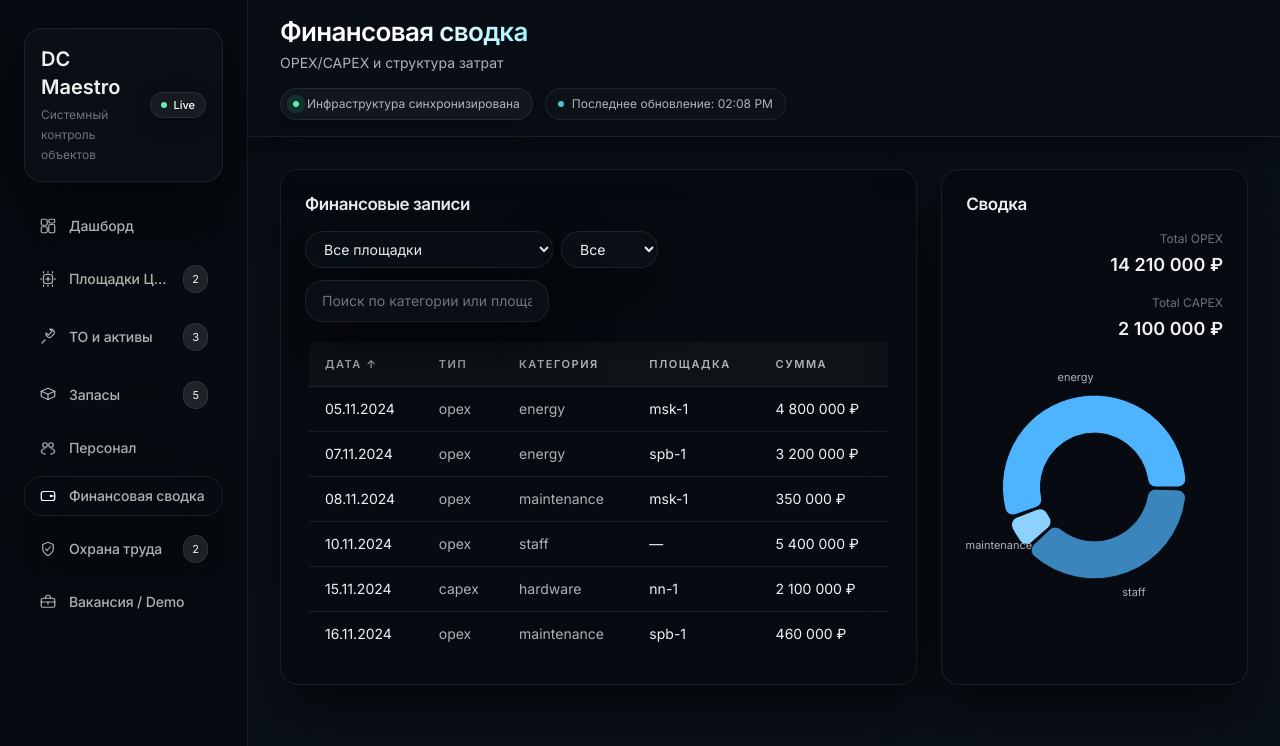
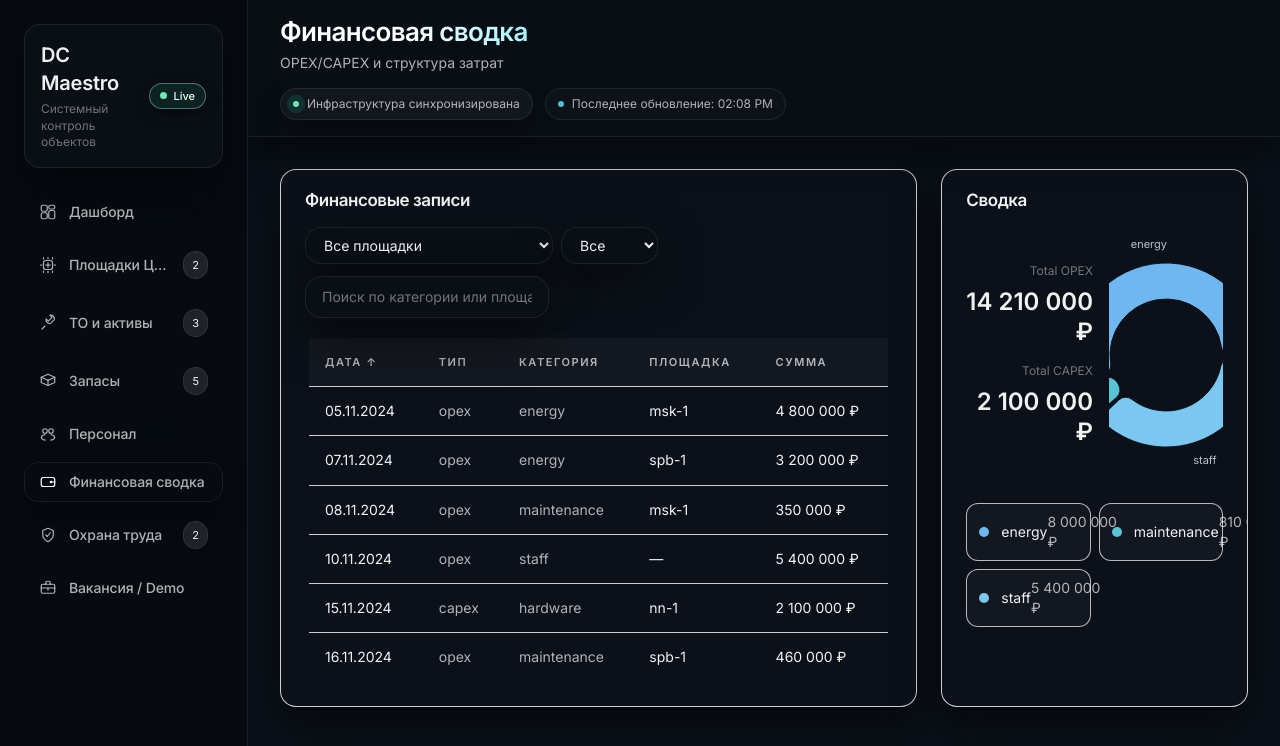
Before and after one commit to QuantumKeyUYU/dc-maestro, a React (Vite) app: page /finance in a window 1280 px wide. Shown: the top 746 px of the page. Built offline with nearby package versions, Linux system fonts and the light colour scheme.

Commit message:
Refine card and table styling across UI

```diff
--- a/src/app/App.tsx
+++ b/src/app/App.tsx
@@ -125,15 +125,15 @@ export default function App() {
   return (
     <div className="min-h-screen text-text-primary relative overflow-hidden bg-[#0b1119]">
       <div className="flex h-screen overflow-hidden relative">
-        <aside className="w-[248px] bg-base-panel border-r border-border-soft px-6 py-7 flex flex-col gap-6 shadow-elevation-card/70 relative z-10">
+        <aside className="w-[248px] bg-base-panel border-r border-border-soft px-6 py-6 flex flex-col gap-6 shadow-elevation-card/70 relative z-10">
           <NavLink to="/" className="group block">
             <div className="px-4 py-4 rounded-card border border-border-soft bg-base-panelSoft shadow-elevation-card flex items-center justify-between gap-3">
-              <div>
-                <div className="text-lg sm:text-xl font-semibold text-text-primary leading-tight">{strings.headers.appTitle}</div>
-                <p className="text-[12px] text-text-muted mt-1">Системный контроль объектов</p>
+              <div className="space-y-1">
+                <div className="text-lg sm:text-xl font-semibold text-text-primary leading-snug tracking-[-0.01em]">{strings.headers.appTitle}</div>
+                <p className="text-[12px] leading-snug text-text-muted">Системный контроль объектов</p>
               </div>
-              <div className="inline-flex items-center gap-1.5 rounded-full border border-border-soft bg-white/5 px-2.5 py-1 text-[11px] font-medium text-white shadow-[0_6px_18px_rgba(0,0,0,0.35)]">
-                <span className="h-[6px] w-[6px] rounded-full bg-emerald-300" />
+              <div className="inline-flex items-center gap-1.5 rounded-full border border-emerald-200/40 bg-emerald-400/10 px-2.5 py-1 text-[11px] font-medium text-emerald-50 shadow-[0_6px_14px_rgba(0,0,0,0.3)]">
+                <span className="h-[7px] w-[7px] rounded-full bg-emerald-300" />
                 Live
               </div>
             </div>
@@ -148,10 +148,10 @@ export default function App() {
                   title={item.badge?.tooltip ?? item.label}
                   className={({ isActive }) =>
                     clsx(
-                      'group relative flex items-center gap-3 rounded-card px-3.5 py-2.5 text-sm transition-colors border text-text-secondary backdrop-blur-xl',
+                      'group relative flex items-center gap-3 rounded-[14px] px-3.5 py-2.5 text-sm transition-colors border text-text-secondary backdrop-blur-xl',
                       isActive
-                        ? 'bg-white/8 text-text-primary border-border-soft shadow-elevation-card'
-                        : 'bg-transparent border-transparent hover:bg-white/5 hover:border-border-soft'
+                        ? 'bg-white/8 text-text-primary border-border-soft shadow-[0_14px_30px_rgba(0,0,0,0.36)]'
+                        : 'bg-transparent border-transparent hover:bg-white/6 hover:border-border-soft'
                     )
                   }
                 >
--- a/src/modules/dashboard/DashboardPage.tsx
+++ b/src/modules/dashboard/DashboardPage.tsx
@@ -475,8 +475,8 @@ export function DashboardPage() {
             {roleShortcuts.map((role) => (
               <div key={role.title} className="flex items-center justify-between rounded-card border border-border-soft bg-base-panelSoft px-5 py-4 shadow-elevation-card">
                 <div className="space-y-1">
-                  <div className="text-sm font-semibold text-white">{role.title}</div>
-                  <p className="text-xs text-text-secondary">{role.metric}</p>
+                  <div className="text-sm font-semibold text-white leading-snug max-w-[260px]">{role.title}</div>
+                  <p className="text-xs text-text-secondary leading-snug max-w-[360px]">{role.metric}</p>
                 </div>
                 <CtaLink to={role.to} icon={<ArrowRight />} size="lg" className="shrink-0">
                   Перейти
@@ -489,12 +489,12 @@ export function DashboardPage() {
         <Card title="Площадки" subtitle="Uptime, reliability и capacity">
           <div className="flex flex-col gap-4">
             {withScores.slice(0, 3).map((site) => (
-              <div key={site.id} className="flex items-center justify-between rounded-card border border-border-soft bg-base-panelSoft px-5 py-4 shadow-elevation-card">
-                <div className="space-y-1">
-                  <div className="text-sm font-semibold text-white">{site.name}</div>
-                  <div className="text-xs text-text-secondary">{site.region}</div>
+              <div key={site.id} className="flex items-center justify-between rounded-card border border-border-soft bg-base-panelSoft px-5 py-4 shadow-elevation-card gap-3">
+                <div className="space-y-1 min-w-0">
+                  <div className="text-sm font-semibold text-white leading-tight max-w-[220px]">{site.name}</div>
+                  <div className="text-xs text-text-secondary leading-snug">{site.region}</div>
                 </div>
-                <div className="flex items-center gap-2 flex-wrap justify-end">
+                <div className="flex items-center gap-2 flex-wrap justify-end min-w-[220px]">
                   <StatusPill label={`Uptime ${site.uptime.toFixed(1)}%`} variant="ok" size="sm" />
                   <StatusPill label={`Reliab. ${site.reliability.toFixed(1)}`} variant="ok" size="sm" />
                   <StatusPill label={`Cap ${site.capacity.toFixed(1)}%`} variant="warn" size="sm" />
--- a/src/modules/finance/FinancePage.tsx
+++ b/src/modules/finance/FinancePage.tsx
@@ -7,9 +7,9 @@ import { sites } from '../../shared/data/sites';
 import { strings } from '../../shared/lib/strings';
 import { useTableSortAndFilter } from '../../shared/hooks/useTableSortAndFilter';
 
-const COLORS = ['#4FB4FF', '#8CD1FF', 'rgba(79,180,255,0.72)', 'rgba(79,180,255,0.48)'];
-const LABEL_COLOR = 'rgba(255,255,255,0.68)';
-const SEGMENT_SEPARATOR = '#0A0F16';
+const COLORS = ['#6FB7F0', '#59C2D5', '#7AC7F0', '#4DA7C1'];
+const LABEL_COLOR = 'rgba(236,242,255,0.78)';
+const SEGMENT_SEPARATOR = 'rgba(10,15,22,0.92)';
 
 export function FinancePage() {
   const [siteFilter, setSiteFilter] = useState<string>('all');
@@ -102,13 +102,14 @@ export function FinancePage() {
           </Table>
         </Card>
         <Card title="Сводка">
-          <div className="space-y-4">
-            <div className="flex flex-col gap-1 text-right">
+          <div className="space-y-5">
+            <div className="grid gap-4 md:grid-cols-[1fr,1fr] md:items-center">
+              <div className="flex flex-col gap-2 text-left md:text-right">
                 <div className="text-xs text-text-muted">Total OPEX</div>
-              <div className="text-lg font-semibold text-text-primary">{totalOpex.toLocaleString('ru-RU')} ₽</div>
+                <div className="text-2xl font-semibold text-text-primary leading-tight">{totalOpex.toLocaleString('ru-RU')} ₽</div>
 
-              <div className="text-xs text-text-muted mt-3">Total CAPEX</div>
-              <div className="text-lg font-semibold text-text-primary">{totalCapex.toLocaleString('ru-RU')} ₽</div>
+                <div className="text-xs text-text-muted pt-2">Total CAPEX</div>
+                <div className="text-2xl font-semibold text-text-primary leading-tight">{totalCapex.toLocaleString('ru-RU')} ₽</div>
               </div>
               <div className="h-64">
                 <ResponsiveContainer width="100%" height="100%">
@@ -119,11 +120,11 @@ export function FinancePage() {
                       cx="50%"
                       cy="50%"
                       outerRadius={92}
-                    innerRadius={54}
+                      innerRadius={56}
                       strokeWidth={3}
-                    cornerRadius={8}
+                      cornerRadius={10}
                       labelLine={false}
-                    paddingAngle={2}
+                      paddingAngle={3}
                       label={({ name, x, y }) => (
                         <text x={x} y={y} fill={LABEL_COLOR} textAnchor="middle" dominantBaseline="central" fontSize={11}>
                           {name}
@@ -141,17 +142,37 @@ export function FinancePage() {
                     </Pie>
                     <Tooltip
                       contentStyle={{
-                    background: 'rgba(7,11,17,0.96)',
-                    border: '1px solid rgba(255,255,255,0.14)',
+                        background: 'rgba(8,12,19,0.96)',
+                        border: '1px solid rgba(255,255,255,0.1)',
                         borderRadius: 14,
-                    color: 'rgba(255,255,255,0.94)',
-                    boxShadow: '0 18px 48px rgba(0,0,0,0.55)'
+                        color: 'rgba(236,242,255,0.9)',
+                        boxShadow: '0 16px 38px rgba(0,0,0,0.5)'
                       }}
-                  itemStyle={{ color: 'rgba(255,255,255,0.94)' }}
+                      itemStyle={{ color: 'rgba(236,242,255,0.9)' }}
                     />
                   </PieChart>
                 </ResponsiveContainer>
               </div>
+            </div>
+            {pieData.length ? (
+              <div className="grid gap-2 sm:grid-cols-2">
+                {pieData.map((entry, index) => (
+                  <div
+                    key={entry.name}
+                    className="flex items-center justify-between rounded-[12px] border border-border-soft/70 bg-white/[0.03] px-3 py-2"
+                  >
+                    <div className="flex items-center gap-3">
+                      <span
+                        className="h-2.5 w-2.5 rounded-full"
+                        style={{ backgroundColor: COLORS[index % COLORS.length] }}
+                      />
+                      <span className="text-sm text-text-primary leading-tight">{entry.name}</span>
+                    </div>
+                    <span className="text-sm text-text-secondary">{entry.value.toLocaleString('ru-RU')} ₽</span>
+                  </div>
+                ))}
+              </div>
+            ) : null}
           </div>
         </Card>
       </div>
--- a/src/shared/components/Card.tsx
+++ b/src/shared/components/Card.tsx
@@ -7,9 +7,9 @@ export function Card({ children, className, title, subtitle, interactive = false
   return (
     <div
       className={clsx(
-        'relative overflow-hidden rounded-card border border-border-soft bg-base-panel p-5 md:p-6',
-        'shadow-elevation-card transition-transform duration-150 backdrop-blur-xl',
-        interactive && 'hover:translate-y-[-2px] hover:shadow-[0_18px_48px_rgba(0,0,0,0.55)] cursor-pointer',
+        'relative overflow-hidden rounded-[16px] border border-border-soft/80 bg-[#0c1119] px-6 py-5',
+        'shadow-elevation-card transition-transform duration-150 backdrop-blur-lg',
+        interactive && 'hover:translate-y-[-1px] hover:shadow-[0_20px_48px_rgba(0,0,0,0.46)] cursor-pointer',
         className
       )}
     >
--- a/src/shared/components/CtaPill.tsx
+++ b/src/shared/components/CtaPill.tsx
@@ -3,7 +3,7 @@ import { MouseEvent, PropsWithChildren, ReactNode } from 'react';
 import { Link, LinkProps } from 'react-router-dom';
 
 const baseClasses =
-  'group inline-flex items-center gap-2 font-semibold rounded-full bg-base-panelSoft border border-border-soft text-text-primary transition-all hover:bg-white/10 focus-visible:outline-none focus-visible:ring-1 focus-visible:ring-accent-primary/30 focus-visible:ring-offset-0 active:scale-[0.99] backdrop-blur-xl shadow-[0_12px_28px_rgba(0,0,0,0.4)]';
+  'group inline-flex items-center gap-2 font-semibold rounded-full bg-white/[0.04] border border-border-soft/80 text-text-primary transition-all hover:bg-white/[0.08] focus-visible:outline-none focus-visible:ring-1 focus-visible:ring-accent-primary/30 focus-visible:ring-offset-0 active:scale-[0.99] backdrop-blur-xl shadow-[0_12px_26px_rgba(0,0,0,0.32)]';
 
 const sizeClasses = {
   sm: 'h-9 px-4 text-[13px] leading-none',
--- a/src/shared/components/KpiBadge.tsx
+++ b/src/shared/components/KpiBadge.tsx
@@ -21,14 +21,14 @@ export function KpiBadge({ label, value, helperText, tone = 'neutral' }: KpiBadg
   return (
     <Card
       className={clsx(
-        'relative flex flex-col gap-2 px-5 py-5 overflow-hidden isolate',
+        'relative flex flex-col gap-2 px-5 py-4 overflow-hidden isolate rounded-[12px] bg-base-panelSoft',
         accentTone === 'ok'
-          ? 'ring-1 ring-emerald-400/30'
+          ? 'border border-emerald-300/35 shadow-[0_14px_32px_rgba(0,0,0,0.34)]'
           : accentTone === 'warn'
-            ? 'ring-1 ring-amber-300/25'
+            ? 'border border-amber-200/35 shadow-[0_14px_32px_rgba(0,0,0,0.34)]'
             : accentTone === 'danger'
-              ? 'ring-1 ring-rose-400/30'
-              : 'ring-1 ring-border-soft/60'
+              ? 'border border-rose-300/35 shadow-[0_14px_32px_rgba(0,0,0,0.34)]'
+              : 'border border-border-soft/80 shadow-[0_14px_32px_rgba(0,0,0,0.3)]'
       )}
     >
       <div className="pt-1 space-y-1">
--- a/src/shared/components/StatusPill.tsx
+++ b/src/shared/components/StatusPill.tsx
@@ -9,7 +9,7 @@ interface StatusPillProps {
 
 export function StatusPill({ label, tone = 'neutral', variant, size = 'md' }: StatusPillProps) {
   const base =
-    'inline-flex items-center rounded-full border font-medium text-[12px] leading-none bg-white/5 text-text-primary border-border-soft shadow-[0_8px_22px_rgba(0,0,0,0.35)]';
+    'inline-flex items-center justify-center rounded-full border font-medium text-[12px] leading-[18px] px-3 py-1.5 bg-white/4 text-text-primary border-border-soft/80 shadow-[0_12px_26px_rgba(0,0,0,0.32)]';
 
   const variants = {
     ok: 'bg-emerald-500/15 text-emerald-100 border-emerald-400/50',
@@ -28,7 +28,7 @@ export function StatusPill({ label, tone = 'neutral', variant, size = 'md' }: St
 
   const resolvedVariant: keyof typeof variants = variant ?? toneToVariant[tone];
 
-  const sizeClass = size === 'sm' ? 'h-6 px-2.5 text-[11px]' : 'h-7 px-3.5';
+  const sizeClass = size === 'sm' ? 'h-6 px-2.5 text-[11px]' : 'h-7 px-3';
 
   return (
     <span className={clsx(base, variants[resolvedVariant], sizeClass)}>
--- a/src/shared/components/Table.tsx
+++ b/src/shared/components/Table.tsx
@@ -3,22 +3,24 @@ import clsx from 'clsx';
 
 type TableProps<T> = PropsWithChildren<{ className?: string; onRowClick?: (row: T) => void; isRowClickable?: boolean; framed?: boolean }>;
 
-const TableContext = createContext<{ onRowClick?: (row: unknown) => void; isRowClickable?: boolean }>({});
+type TableContextValue = { onRowClick?: (row: unknown) => void; isRowClickable?: boolean };
+
+const TableContext = createContext<TableContextValue>({});
 
 export function Table<T = unknown>({ children, className, onRowClick, isRowClickable, framed = true }: TableProps<T>) {
   return (
     <TableContext.Provider value={{ onRowClick: onRowClick as (row: unknown) => void, isRowClickable }}>
       <div
         className={clsx(
-          'overflow-x-auto scrollbar-thin rounded-card',
+          'overflow-x-auto scrollbar-thin rounded-[14px]',
           framed
-            ? 'border border-border-soft bg-base-panel px-3 py-3 shadow-elevation-card backdrop-blur-lg'
+            ? 'border border-border-soft/80 bg-base-panel px-2.5 py-2.5 shadow-elevation-card backdrop-blur-lg'
             : 'px-1 py-1',
           className
         )}
       >
         <table
-          className="min-w-full table-auto text-[13px] text-text-primary border-collapse [&>thead>tr>th]:py-3 [&>thead>tr>th]:px-4 [&>thead>tr>th]:text-[11px] [&>thead>tr>th]:font-semibold [&>thead>tr>th]:uppercase [&>thead>tr>th]:tracking-[0.14em] [&>thead>tr>th]:text-text-secondary [&>thead>tr>th]:whitespace-nowrap [&>thead]:bg-white/[0.03] [&>thead]:border-b [&>thead]:border-border-soft [&>tbody>tr]:border-b [&>tbody>tr]:border-border-soft [&>tbody>tr:last-child]:border-b-0 [&>tbody>tr>td]:py-3 [&>tbody>tr>td]:px-4 [&>tbody>tr>td]:align-middle [&>tbody>tr>td]:text-left [&>tbody>tr>td]:break-words [&>tbody>tr>td]:whitespace-normal [&>tbody>tr]:transition-colors [&>tbody>tr]:duration-150 [&>tbody>tr:hover]:bg-white/[0.02]"
+          className="min-w-full table-auto text-[13px] text-text-primary border-collapse leading-[1.4] [&>thead>tr>th]:py-3.5 [&>thead>tr>th]:px-4 [&>thead>tr>th]:text-[11px] [&>thead>tr>th]:font-semibold [&>thead>tr>th]:uppercase [&>thead>tr>th]:tracking-[0.14em] [&>thead>tr>th]:text-text-secondary [&>thead>tr>th]:whitespace-nowrap [&>thead]:bg-white/[0.03] [&>thead]:border-b [&>thead]:border-b-border-soft [&>tbody>tr]:border-b [&>tbody>tr]:border-border-soft/80 [&>tbody>tr:last-child]:border-b-0 [&>tbody>tr>td]:py-3.5 [&>tbody>tr>td]:px-4 [&>tbody>tr>td]:align-middle [&>tbody>tr>td]:text-left [&>tbody>tr>td]:break-words [&>tbody>tr>td]:whitespace-normal [&>tbody>tr>td]:leading-[1.45] [&>tbody>tr]:transition-colors [&>tbody>tr]:duration-150 [&>tbody>tr:hover]:bg-white/[0.02]"
         >
           {children}
         </table>
--- a/tailwind.config.cjs
+++ b/tailwind.config.cjs
@@ -31,13 +31,13 @@ module.exports = {
         }
       },
       borderRadius: {
-        card: '18px',
+        card: '16px',
         capsule: '9999px',
         header: '20px'
       },
       boxShadow: {
-        'elevation-card': '0 22px 60px rgba(0,0,0,0.68)',
-        'elevation-shell': '0 30px 80px rgba(0,0,0,0.82)'
+        'elevation-card': '0 18px 46px rgba(0,0,0,0.52)',
+        'elevation-shell': '0 26px 72px rgba(0,0,0,0.78)'
       },
       fontFamily: {
         sans: ['Inter', 'system-ui', '-apple-system', 'BlinkMacSystemFont', '"Segoe UI"', 'sans-serif']
```
Lines whose indentation alone changed are shown as unchanged.
